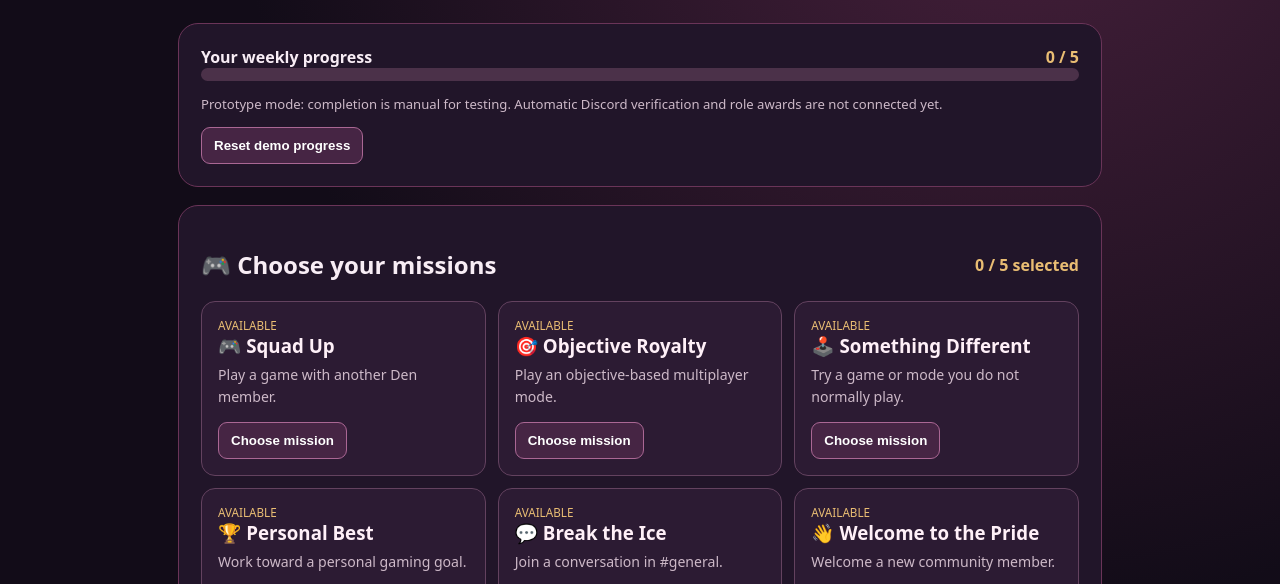
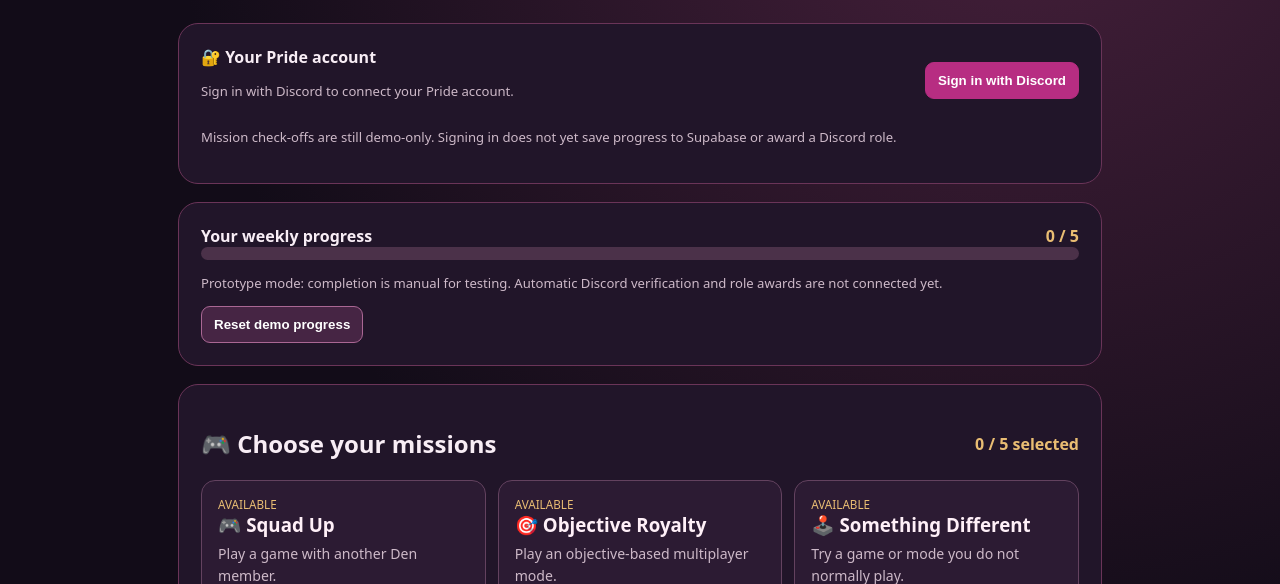
Before and after one commit to fierclioness/den-missions, a plain HTML site: page index.html in a window 1280 px wide. Shown: the part 179-763 px from the top of the page. Drawn offline with nearby package versions, Linux system fonts and the light colour scheme.

Commit message:
Discord login to Den Missions 2.0

```diff
--- /dev/null
+++ b/config.js
@@ -0,0 +1,5 @@
+// Public browser configuration only. NEVER paste a Discord client secret, bot token, or Supabase secret key here.
+window.DEN_MISSIONS_CONFIG = {
+  supabaseUrl: "https://cpcjcxinhjusosaguyi.supabase.co",
+  supabasePublishableKey: "sb_publishable_LVdIBUDmbMofvTgo6MV9Ug_TduL3hcw"
+};
--- a/index.html
+++ b/index.html
@@ -9,6 +9,7 @@
 </head>
 <body><main>
 <header><div class="eyebrow">THE LIONESS DEN</div><h1>👑 Den Missions 2.0</h1><p>Choose five weekly missions. Play your way. Celebrate your progress.</p></header>
+<section class="panel" id="authPanel" aria-label="Discord sign in"><div class="top" style="flex-wrap:wrap"><div><strong>🔐 Your Pride account</strong><p class="note" id="authStatus" aria-live="polite">Checking Discord sign-in…</p></div><div class="actions"><button class="primary" id="loginDiscord" hidden>Sign in with Discord</button><button id="logoutDiscord" hidden>Sign out</button></div></div><p class="note" id="authNote">Mission check-offs are still demo-only. Signing in does not yet save progress to Supabase or award a Discord role.</p></section>
 <section class="panel"><div class="top"><strong>Your weekly progress</strong><span class="count" id="progress">0 / 5</span></div><div class="bar" aria-label="Mission progress"><div class="fill" id="fill"></div></div><p class="note">Prototype mode: completion is manual for testing. Automatic Discord verification and role awards are not connected yet.</p><button id="reset">Reset demo progress</button></section>
 <section class="panel"><div class="top"><h2>🎮 Choose your missions</h2><span class="count" id="selectedCount">0 / 5 selected</span></div><div class="grid" id="missions"></div></section>
 <section class="panel"><h2>🏆 Your reward</h2><p>Complete all five chosen missions to unlock the Royal Crown celebration. The future 👑 Royal Achiever Discord role is not active yet.</p><button class="primary" id="preview">Preview crown celebration ✨</button></section>
@@ -37,4 +38,43 @@ function render(){document.getElementById('selectedCount').textContent=state.sel
 function showCelebration(){document.getElementById('overlay').classList.add('show');document.getElementById('close').focus()}
 document.getElementById('missions').addEventListener('click',e=>{const b=e.target.closest('button[data-action]');if(!b)return;const i=Number(b.dataset.id);if(b.dataset.action==='select'){if(state.selected.includes(i)){state.selected=state.selected.filter(x=>x!==i);state.completed=state.completed.filter(x=>x!==i)}else if(state.selected.length<5)state.selected.push(i)}else{state.completed=state.completed.includes(i)?state.completed.filter(x=>x!==i):[...state.completed,i]}if(state.selected.filter(x=>state.completed.includes(x)).length<5)state.celebrated=false;save();render()});
 document.getElementById('reset').onclick=()=>{state={selected:[],completed:[],celebrated:false};save();render()};document.getElementById('preview').onclick=showCelebration;document.getElementById('close').onclick=()=>document.getElementById('overlay').classList.remove('show');document.getElementById('overlay').addEventListener('click',e=>{if(e.target.id==='overlay')e.target.classList.remove('show')});document.addEventListener('keydown',e=>{if(e.key==='Escape')document.getElementById('overlay').classList.remove('show')});render();
+</script><script src="./config.js"></script>
+<script src="https://cdn.jsdelivr.net/npm/@supabase/supabase-js@2/dist/umd/supabase.js"></script>
+<script>
+(async function setupDiscordLogin(){
+  const status=document.getElementById('authStatus');
+  const login=document.getElementById('loginDiscord');
+  const logout=document.getElementById('logoutDiscord');
+  const cfg=window.DEN_MISSIONS_CONFIG || {};
+  const url=cfg.supabaseUrl;
+  const key=cfg.supabasePublishableKey;
+  if(!url || !key || key.includes('PASTE_') || !window.supabase){
+    status.textContent='Discord sign-in is not configured yet.';
+    return;
+  }
+  let client;
+  try { client=window.supabase.createClient(url,key,{auth:{detectSessionInUrl:true,persistSession:true,autoRefreshToken:true}}); }
+  catch(e){status.textContent='Sign-in configuration error.';return;}
+  async function refresh(){
+    const {data,error}=await client.auth.getSession();
+    if(error){status.textContent='Could not check sign-in. Please try again.';return;}
+    const user=data.session?.user;
+    if(user){
+      const label=user.user_metadata?.full_name || user.user_metadata?.name || user.user_metadata?.preferred_username || 'Pride member';
+      status.textContent='Signed in as '+label+' via Discord.';
+      login.hidden=true;logout.hidden=false;
+    }else{
+      status.textContent='Sign in with Discord to connect your Pride account.';
+      login.hidden=false;logout.hidden=true;
+    }
+  }
+  login.addEventListener('click',async()=>{
+    login.disabled=true;
+    const {error}=await client.auth.signInWithOAuth({provider:'discord',options:{redirectTo:window.location.origin+window.location.pathname,scopes:'identify'}});
+    if(error){status.textContent='Discord sign-in failed: '+error.message;login.disabled=false;}
+  });
+  logout.addEventListener('click',async()=>{const {error}=await client.auth.signOut();if(error)status.textContent='Sign-out failed: '+error.message;else await refresh();});
+  client.auth.onAuthStateChange(()=>{setTimeout(refresh,0)});
+  await refresh();
+})();
 </script></body></html>
```
